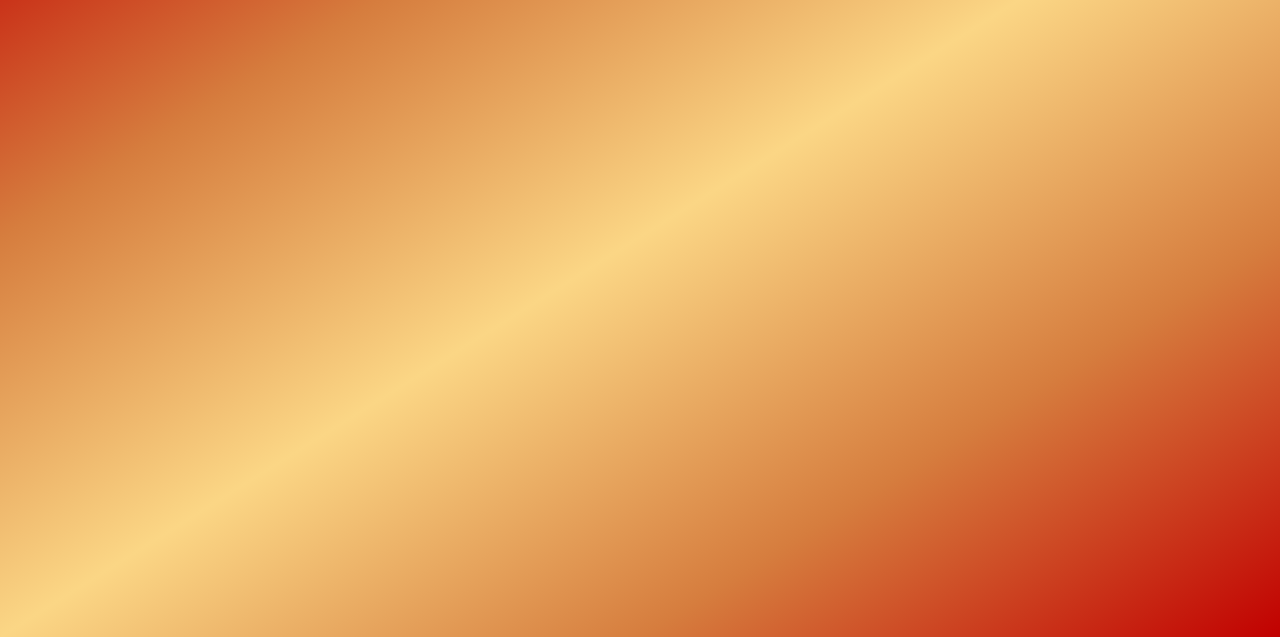
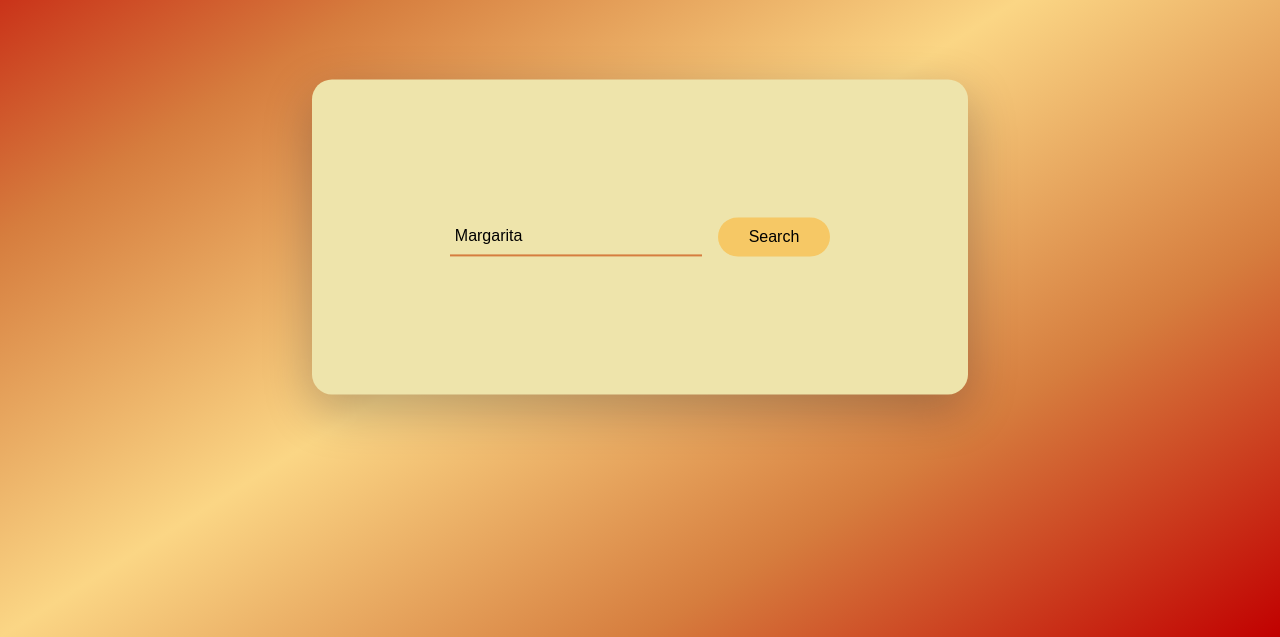
Before and after one commit to kaibalyajena/COCKTAILS, a plain HTML site: page index.html in a window 1280 px wide. Shown: the part 163-800 px from the top of the page. Drawn offline with Linux system fonts and the light colour scheme.

Commit message:
search bar

```diff
--- a/index.html
+++ b/index.html
@@ -10,6 +10,13 @@
 </head>
 <body>
     <div class="heading"><h1>COCKTAILS</h1></div>
+    <div class="container">
+        <div class="search">
+            <input type="text" placeholder="Enter a cocktail..." id="user_input" value="Margarita">
+            <button id="search_btn">Search</button>
+        </div>
+
+    </div>
     <script src="index.js"></script>
 </body>
 </html>
--- a/styles.css
+++ b/styles.css
@@ -14,3 +14,41 @@ body{
     padding-top: 4%;
     color: #EEE4AB;
 }
+.container{
+    text-align: center;
+    background-color: #EEE4AB;
+    position: absolute;
+    transform: translate(-50%,-50%);
+    top: 50%;
+    left: 50%;
+    border-radius: 20px;
+    padding: 10%;
+    box-shadow: 0 1em 3em rgba(2,9, 38, 0.25);
+}
+.search{
+    display: grid;
+    grid-template-columns: 9fr 4fr;
+    gap: 1em;
+    padding: 10px;
+    width: 400px;
+}
+.search input{
+    font-size: 1em;
+    padding: 0.6em 0.3em;
+    border: none;
+    outline: none;
+    background-color: #EEE4AB;
+    border-bottom:2px solid #D67D3E;
+}
+.search input:focus{
+    border-color: #C10000;
+}
+.search button{
+    border-radius: 30px;
+    font-size: 1em;
+    background-color: #f6c865;
+    border: none;
+}
+.search button:hover{
+    background-color: #D67D3E;
+}
```
